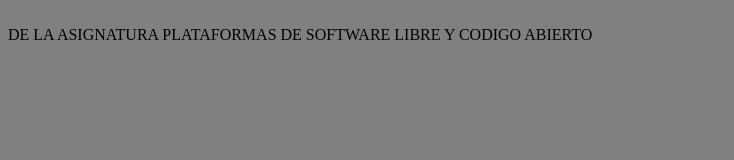
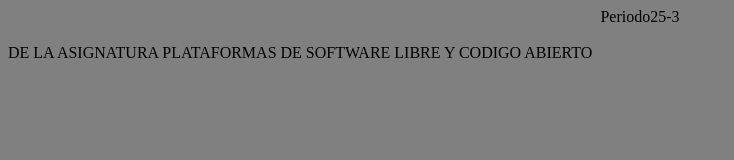
Before and after one commit to Paulo-Montero/ProyectoWeb2, a plain HTML site: page PaginaPrueba.html in a window 1280 px wide. Shown: the whole page, without its empty margins (0-734 px from the left). Drawn offline with Linux system fonts and the light colour scheme.

Commit message:
Update PaginaPrueba.html
se agrego etiqueta y periodo

```diff
--- a/PaginaPrueba.html
+++ b/PaginaPrueba.html
@@ -1,5 +1,6 @@
 <HTML>
 <BODY bgcolor="grey">
+  <CENTER> Periodo25-3 </CENTER>
   <HEAD> <TITLE> BIENVENIDOS A MI REPOSITORIO </TITLE> </HEAD> <BR>
   DE LA ASIGNATURA PLATAFORMAS DE SOFTWARE LIBRE Y CODIGO ABIERTO
 
```
